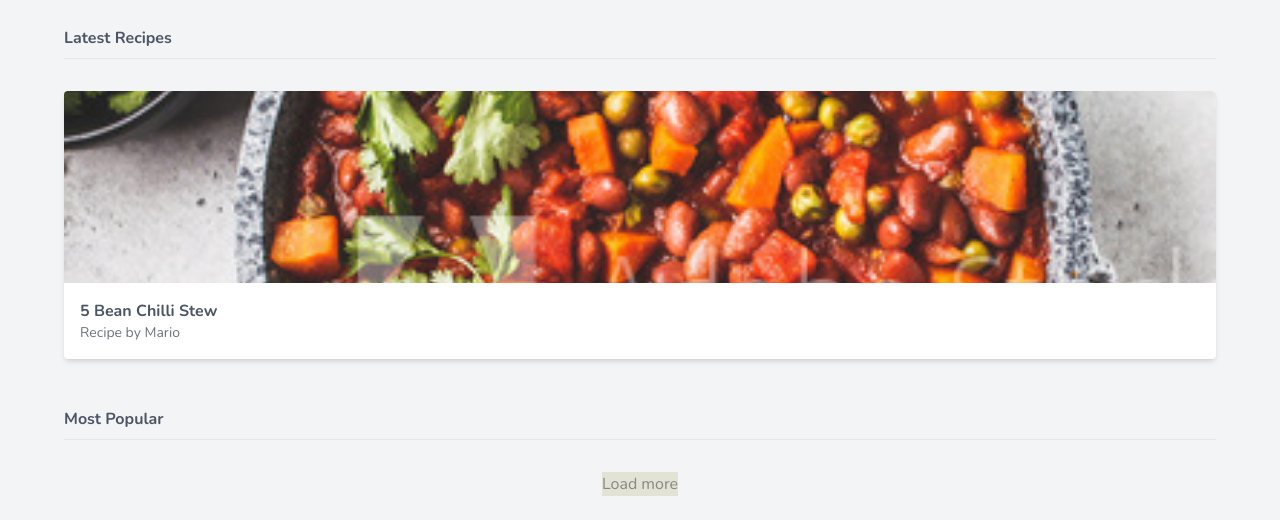
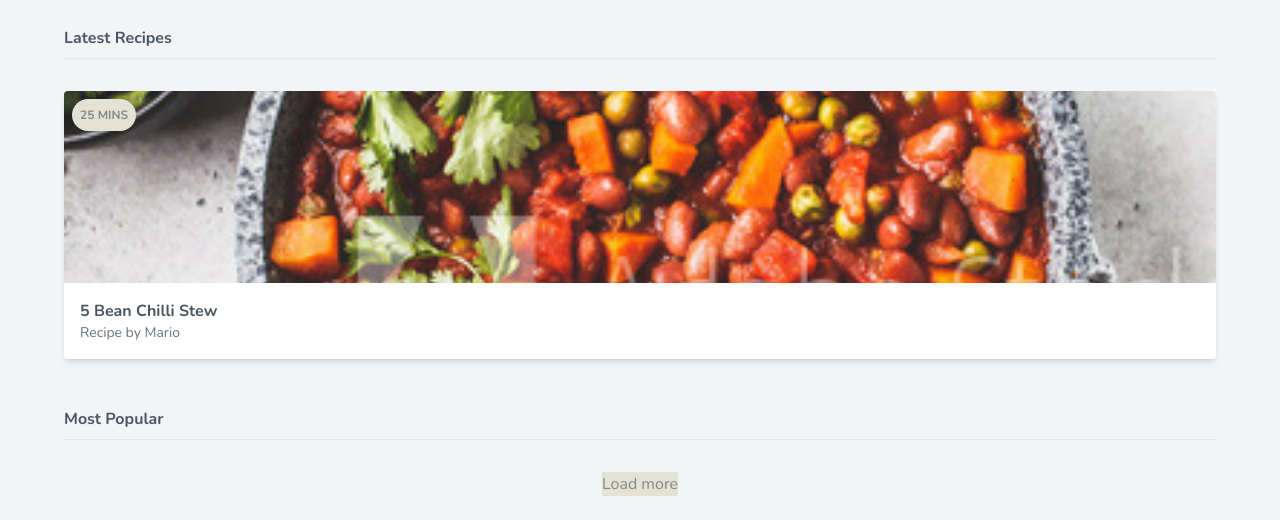
Before and after one commit to BrunoPdSilva/Tailwind-CSS, a website: page public/index.html in a window 1280 px wide. Shown: the part 291-811 px from the top of the page. Drawn offline with nearby package versions, Linux system fonts and the light colour scheme.

Commit message:
Aula 10 concluída

```diff
--- a/public/index.html
+++ b/public/index.html
@@ -48,11 +48,14 @@
 
           <div class="mt-8">
             <!-- CARDS -->
-            <div class="bg-white rounded overflow-hidden shadow-md">
+            <div class="bg-white rounded overflow-hidden shadow-md relative">
               <img src="./img/stew.jpg" alt="" class="w-full h-32 sm:h-48 object-cover"/>
               <div class="m-4">
                 <span class="font-bold">5 Bean Chilli Stew</span>
                 <span class="block text-gray-500 text-sm">Recipe by Mario</span>
+              </div>
+              <div class="bg-secondary-100 text-secondary-200 text-xs uppercase font-bold rounded-full p-2 absolute top-0 ml-2 mt-2">
+                <span>25 mins</span>
               </div>
             </div>
           </div>
```
Also changed, not shown: public/styles.css.
